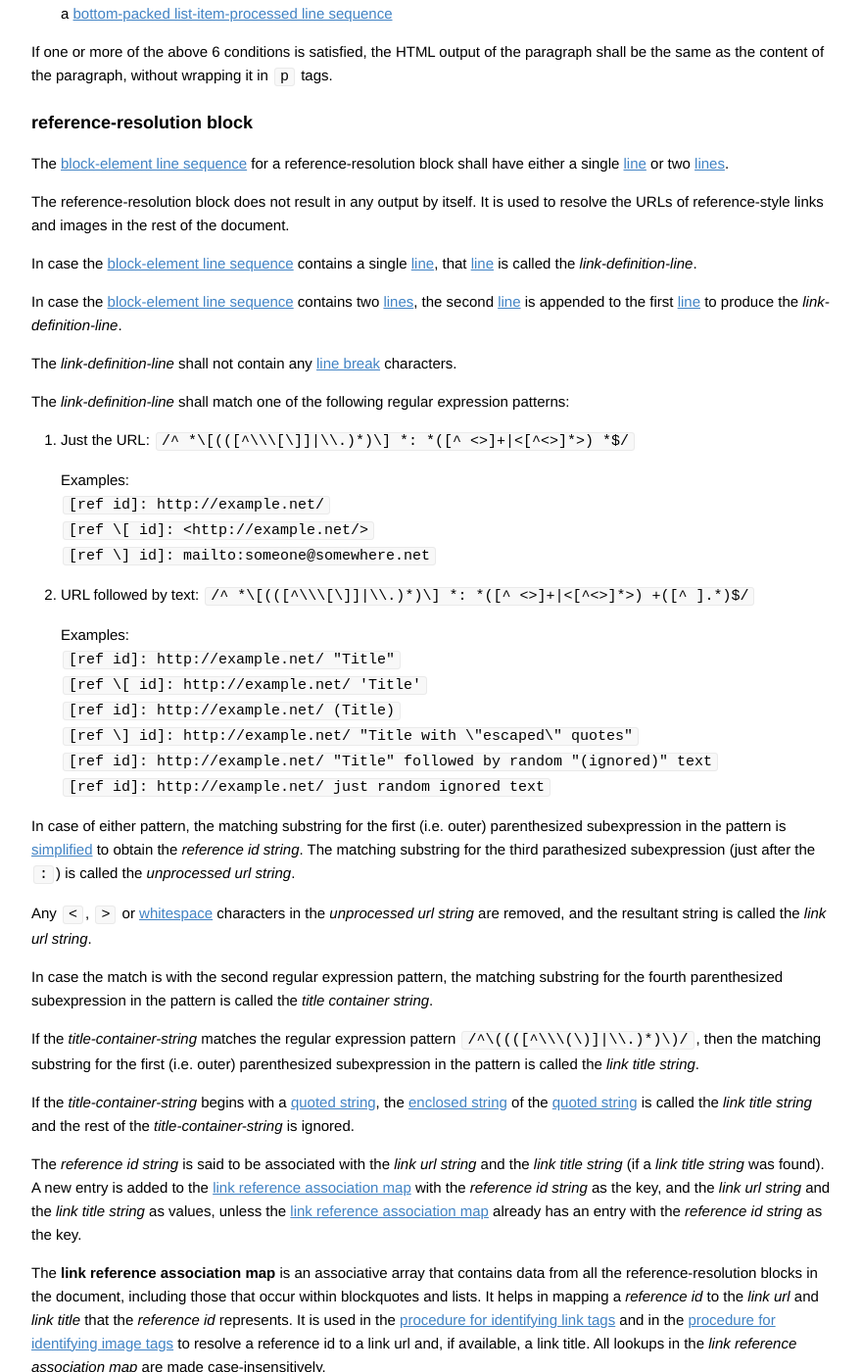
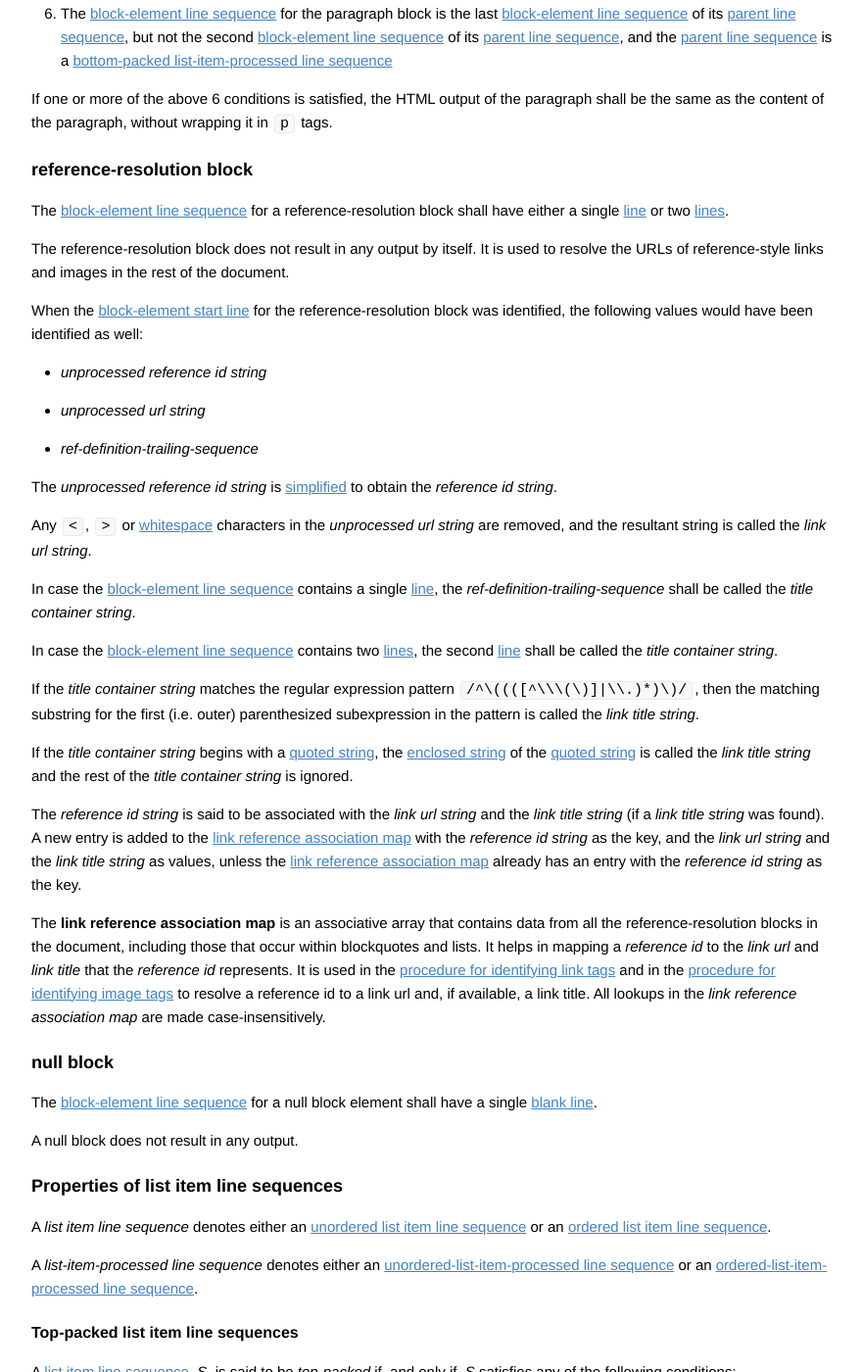
Before and after one commit to vfmd/vfmd-spec, a Jekyll site: the page built from specification.md, in a window 1280 px wide and 1400 px high, scrolled down 26866 px. Shown: the whole window at 98% size, without its empty margins (197-1077 px from the left). Built offline with Jekyll 4.4.1, drawn with Linux system fonts in a browser that asks for light colours; Markdown is read by kramdown in place of the engine named in the settings; some of the changed text lies outside the part shown.

Commit message:
Simplify handling of reference resolution blocks
By reusing info we inferred when identifying the block-element
start line of the reference resolution block.

```diff
--- a/specification.md
+++ b/specification.md
@@ -408,8 +408,11 @@ block-element and the [block-element end line]:
         `[![image]]: ` + _ref-value-sequence_
         `[![image][image ref]]: ` + _ref-value-sequence_
 
-        The matching substring for the last parenthesized subexpression
-        in the pattern shall be called the _ref-value-sequence_.
+        The matching substring for the first parenthesized subexpression
+        in the pattern shall be called the _unprocessed reference id
+        string_. The matching substring for the last parenthesized
+        subexpression in the pattern shall be called the
+        _ref-value-sequence_.
 
      2. The _ref-value-sequence_ matches the regular expression pattern:
 
@@ -419,6 +422,8 @@ block-element and the [block-element end line]:
         `url` + _ref-definition-trailing-sequence_
         `<url>` + _ref-definition-trailing-sequence_
 
+        The matching substring for the first parenthesized subexpression
+        in the pattern shall be called the _unprocessed url string_.
         The matching substring for the last parenthesized subexpression
         in the pattern shall be called the
         _ref-definition-trailing-sequence_.
@@ -1749,59 +1754,34 @@ The reference-resolution block does not result in any output by itself.
 It is used to resolve the URLs of reference-style links and images in
 the rest of the document.
 
-In case the [block-element line sequence] contains a single [line], that
-[line] is called the _link-definition-line_.
-
-In case the [block-element line sequence] contains two [lines], the
-second [line] is appended to the first [line] to produce the
-_link-definition-line_.
-
-The _link-definition-line_ shall not contain any [line break]
-characters.
-
-The _link-definition-line_ shall match one of the following regular
-expression patterns:
-
- 1. Just the URL:
-    `/^ *\[(([^\\\[\]]|\\.)*)\] *: *([^ <>]+|<[^<>]*>) *$/`
-
-    Examples:
-    `[ref id]: http://example.net/`
-    `[ref \[ id]: <http://example.net/>`
-    `[ref \] id]: mailto:someone@somewhere.net`
-
- 2. URL followed by text:
-    `/^ *\[(([^\\\[\]]|\\.)*)\] *: *([^ <>]+|<[^<>]*>) +([^ ].*)$/`
-
-    Examples:
-    `[ref id]: http://example.net/ "Title"`
-    `[ref \[ id]: http://example.net/ 'Title'`
-    `[ref    id]: http://example.net/ (Title)`
-    `[ref \] id]: http://example.net/ "Title with \"escaped\" quotes"`
-    `[ref id]: http://example.net/ "Title" followed by random "(ignored)" text`
-    `[ref id]: http://example.net/ just random ignored text`
-
-In case of either pattern, the matching substring for the first (i.e. outer)
-parenthesized subexpression in the pattern is [simplified] to obtain the
-_reference id string_. The matching substring for the third
-parathesized subexpression (just after the `:`) is called the
-_unprocessed url string_.
+When the [block-element start line] for the reference-resolution block
+was identified, the following values would have been identified as well:
+
+  * _unprocessed reference id string_
+  * _unprocessed url string_
+  * _ref-definition-trailing-sequence_
+
+The _unprocessed reference id string_ is [simplified] to obtain the
+_reference id string_.
 
 Any `<`, `>` or [whitespace] characters in the _unprocessed url string_
 are removed, and the resultant string is called the _link url string_.
 
-In case the match is with the second regular expression pattern, the
-matching substring for the fourth parenthesized subexpression in the
-pattern is called the _title container string_.
-
-If the _title-container-string_ matches the regular expression pattern
+In case the [block-element line sequence] contains a single [line], the
+_ref-definition-trailing-sequence_ shall be called the _title container
+string_.
+
+In case the [block-element line sequence] contains two [lines], the
+second [line] shall be called the _title container string_.
+
+If the _title container string_ matches the regular expression pattern
 `/^\((([^\\\(\)]|\\.)*)\)/`, then the matching substring for the first
 (i.e. outer) parenthesized subexpression in the pattern is called the
 _link title string_.
 
-If the _title-container-string_ begins with a [quoted string], the
+If the _title container string_ begins with a [quoted string], the
 [enclosed string] of the [quoted string] is called the _link title
-string_ and the rest of the _title-container-string_ is ignored.
+string_ and the rest of the _title container string_ is ignored.
 
 The _reference id string_ is said to be associated with the _link url
 string_ and the _link title string_ (if a _link title string_ was
```
